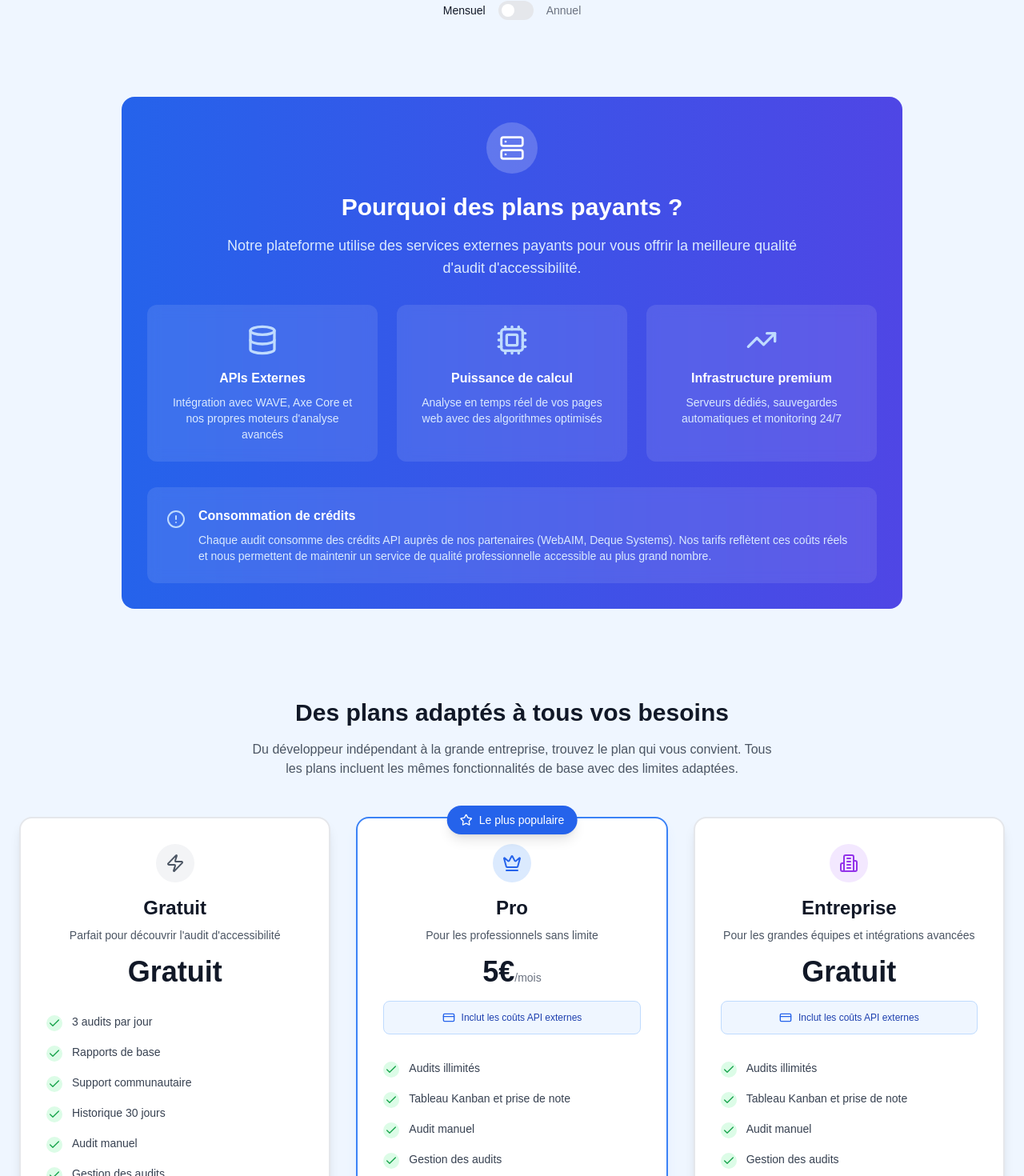
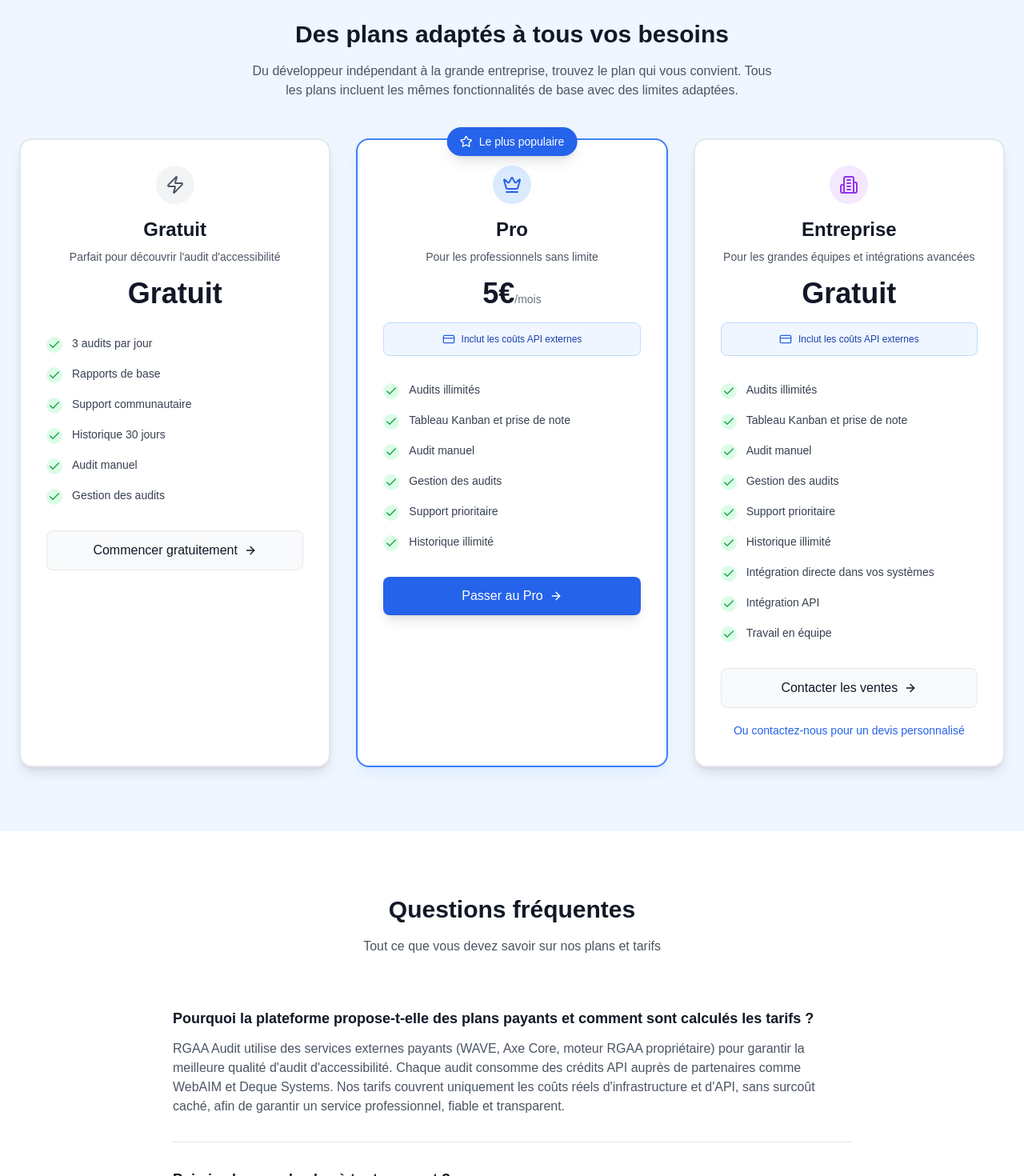
Before and after one commit to Beloic/rgaa-audit, a Next.js app: page /tarifs in a window 1280 px wide. Shown: the part 400-1870 px from the top of the page at 80% size. Built offline with nearby package versions, Linux system fonts and the light colour scheme.

Commit message:
Nettoyage page tarifs/pricing : suppression des blocs explicatifs et intégration dans la FAQ (API, crédits, transparence)

```diff
--- a/src/app/pricing/page.tsx
+++ b/src/app/pricing/page.tsx
@@ -70,97 +70,12 @@ export default function PricingPage() {
           <h1 className="text-4xl md:text-6xl font-bold text-gray-900 mb-6">
             Tarification simple et
             <span className="text-blue-600"> transparente</span>
-            <span className="text-xs block mt-2 text-gray-500">Mise à jour: 2024-12-29</span>
           </h1>
 
           <p className="text-xl text-gray-600 mb-8 max-w-3xl mx-auto">
             Choisissez le plan qui correspond à vos besoins. Commencez gratuitement,
             évoluez quand vous voulez, annulez à tout moment.
           </p>
-
-          {/* Toggle Mensuel/Annuel */}
-          <div className="flex items-center justify-center space-x-4 mb-12">
-            <span className={`text-sm font-medium ${!isAnnual ? 'text-gray-900' : 'text-gray-500'}`}>
-              Mensuel
-            </span>
-            <button
-              onClick={() => setIsAnnual(!isAnnual)}
-              className={`relative inline-flex h-6 w-11 items-center rounded-full transition-colors focus:outline-none focus:ring-2 focus:ring-blue-500 focus:ring-offset-2 ${
-                isAnnual ? 'bg-blue-600' : 'bg-gray-200'
-              }`}
-            >
-              <span
-                className={`inline-block h-4 w-4 transform rounded-full bg-white transition-transform ${
-                  isAnnual ? 'translate-x-6' : 'translate-x-1'
-                }`}
-              />
-            </button>
-            <span className={`text-sm font-medium ${isAnnual ? 'text-gray-900' : 'text-gray-500'}`}>
-              Annuel
-            </span>
-            {isAnnual && (
-              <span className="inline-flex items-center px-2 py-1 bg-green-100 text-green-800 text-xs font-medium rounded-full">
-                -20%
-              </span>
-            )}
-          </div>
-        </div>
-      </section>
-
-      {/* Section explicative sur la consommation API */}
-      <section className="pb-16">
-        <div className="max-w-5xl mx-auto px-6">
-          <div className="bg-gradient-to-r from-blue-600 to-indigo-600 rounded-2xl p-8 text-white mb-12">
-            <div className="text-center">
-              <div className="inline-flex items-center justify-center w-16 h-16 bg-white/20 rounded-full mb-6">
-                <Server className="w-8 h-8 text-white" />
-              </div>
-              <h2 className="text-2xl md:text-3xl font-bold mb-4">
-                Pourquoi des plans payants ?
-              </h2>
-              <p className="text-blue-100 text-lg mb-8 max-w-3xl mx-auto">
-                Notre plateforme utilise des services externes payants pour vous offrir la meilleure qualité d'audit d'accessibilité.
-              </p>
-            </div>
-
-            <div className="grid md:grid-cols-3 gap-6">
-              <div className="bg-white/10 backdrop-blur rounded-xl p-6 text-center">
-                <Database className="w-10 h-10 text-blue-200 mx-auto mb-4" />
-                <h3 className="font-semibold mb-2">APIs Externes</h3>
-                <p className="text-blue-100 text-sm">
-                  Intégration avec WAVE, Axe Core et nos propres moteurs d'analyse avancés
-                </p>
-              </div>
-              <div className="bg-white/10 backdrop-blur rounded-xl p-6 text-center">
-                <Cpu className="w-10 h-10 text-blue-200 mx-auto mb-4" />
-                <h3 className="font-semibold mb-2">Puissance de calcul</h3>
-                <p className="text-blue-100 text-sm">
-                  Analyse en temps réel de vos pages web avec des algorithmes optimisés
-                </p>
-              </div>
-              <div className="bg-white/10 backdrop-blur rounded-xl p-6 text-center">
-                <TrendingUp className="w-10 h-10 text-blue-200 mx-auto mb-4" />
-                <h3 className="font-semibold mb-2">Infrastructure premium</h3>
-                <p className="text-blue-100 text-sm">
-                  Serveurs dédiés, sauvegardes automatiques et monitoring 24/7
-                </p>
-              </div>
-            </div>
-
-            <div className="mt-8 bg-white/10 backdrop-blur rounded-xl p-6">
-              <div className="flex items-start space-x-4">
-                <AlertCircle className="w-6 h-6 text-blue-200 flex-shrink-0 mt-1" />
-                <div>
-                  <h4 className="font-semibold mb-2">Consommation de crédits</h4>
-                  <p className="text-blue-100 text-sm">
-                    Chaque audit consomme des crédits API auprès de nos partenaires (WebAIM, Deque Systems).
-                    Nos tarifs reflètent ces coûts réels et nous permettent de maintenir un service de qualité professionnelle
-                    accessible au plus grand nombre.
-                  </p>
-                </div>
-              </div>
-            </div>
-          </div>
         </div>
       </section>
 
@@ -305,16 +220,6 @@ export default function PricingPage() {
               );
             })}
           </div>
-
-          {/* Note sur la transparence des coûts */}
-          <div className="mt-12 bg-gray-50 rounded-xl p-6 text-center">
-            <h3 className="font-semibold text-gray-900 mb-2">Transparence totale sur nos coûts</h3>
-            <p className="text-gray-600 text-sm max-w-3xl mx-auto">
-              Contrairement à d'autres solutions, nous vous donnons accès aux meilleurs outils d'audit d'accessibilité
-              (WAVE, Axe Core, moteur RGAA propriétaire) sans vous faire payer le prix fort. Nos tarifs couvrent
-              uniquement les coûts réels d'infrastructure et d'APIs externes.
-            </p>
-          </div>
         </div>
       </section>
 
@@ -333,12 +238,10 @@ export default function PricingPage() {
           <div className="space-y-8">
             <div className="border-b border-gray-200 pb-8">
               <h3 className="text-lg font-semibold text-gray-900 mb-3">
-                Pourquoi proposez-vous des plans payants ?
+                Pourquoi la plateforme propose-t-elle des plans payants et comment sont calculés les tarifs ?
               </h3>
               <p className="text-gray-600">
-                Notre plateforme utilise des APIs externes payantes (WAVE de WebAIM, Axe Core de Deque Systems)
-                et nécessite une infrastructure robuste pour traiter les audits en temps réel. Nos tarifs
-                reflètent ces coûts réels et nous permettent de vous offrir le meilleur service possible.
+                RGAA Audit utilise des services externes payants (WAVE, Axe Core, moteur RGAA propriétaire) pour garantir la meilleure qualité d'audit d'accessibilité. Chaque audit consomme des crédits API auprès de partenaires comme WebAIM et Deque Systems. Nos tarifs couvrent uniquement les coûts réels d'infrastructure et d'API, sans surcoût caché, afin de garantir un service professionnel, fiable et transparent.
               </p>
             </div>
 
--- a/src/app/tarifs/page.tsx
+++ b/src/app/tarifs/page.tsx
@@ -70,97 +70,12 @@ export default function TarifsPage() {
           <h1 className="text-4xl md:text-6xl font-bold text-gray-900 mb-6">
             Tarification simple et
             <span className="text-blue-600"> transparente</span>
-            <span className="text-xs block mt-2 text-gray-500">Mise à jour: 2024-12-29</span>
           </h1>
 
           <p className="text-xl text-gray-600 mb-8 max-w-3xl mx-auto">
             Choisissez le plan qui correspond à vos besoins. Commencez gratuitement,
             évoluez quand vous voulez, annulez à tout moment.
           </p>
-
-          {/* Toggle Mensuel/Annuel */}
-          <div className="flex items-center justify-center space-x-4 mb-12">
-            <span className={`text-sm font-medium ${!isAnnual ? 'text-gray-900' : 'text-gray-500'}`}>
-              Mensuel
-            </span>
-            <button
-              onClick={() => setIsAnnual(!isAnnual)}
-              className={`relative inline-flex h-6 w-11 items-center rounded-full transition-colors focus:outline-none focus:ring-2 focus:ring-blue-500 focus:ring-offset-2 ${
-                isAnnual ? 'bg-blue-600' : 'bg-gray-200'
-              }`}
-            >
-              <span
-                className={`inline-block h-4 w-4 transform rounded-full bg-white transition-transform ${
-                  isAnnual ? 'translate-x-6' : 'translate-x-1'
-                }`}
-              />
-            </button>
-            <span className={`text-sm font-medium ${isAnnual ? 'text-gray-900' : 'text-gray-500'}`}>
-              Annuel
-            </span>
-            {isAnnual && (
-              <span className="inline-flex items-center px-2 py-1 bg-green-100 text-green-800 text-xs font-medium rounded-full">
-                -20%
-              </span>
-            )}
-          </div>
-        </div>
-      </section>
-
-      {/* Section explicative sur la consommation API */}
-      <section className="pb-16">
-        <div className="max-w-5xl mx-auto px-6">
-          <div className="bg-gradient-to-r from-blue-600 to-indigo-600 rounded-2xl p-8 text-white mb-12">
-            <div className="text-center">
-              <div className="inline-flex items-center justify-center w-16 h-16 bg-white/20 rounded-full mb-6">
-                <Server className="w-8 h-8 text-white" />
-              </div>
-              <h2 className="text-2xl md:text-3xl font-bold mb-4">
-                Pourquoi des plans payants ?
-              </h2>
-              <p className="text-blue-100 text-lg mb-8 max-w-3xl mx-auto">
-                Notre plateforme utilise des services externes payants pour vous offrir la meilleure qualité d'audit d'accessibilité.
-              </p>
-            </div>
-
-            <div className="grid md:grid-cols-3 gap-6">
-              <div className="bg-white/10 backdrop-blur rounded-xl p-6 text-center">
-                <Database className="w-10 h-10 text-blue-200 mx-auto mb-4" />
-                <h3 className="font-semibold mb-2">APIs Externes</h3>
-                <p className="text-blue-100 text-sm">
-                  Intégration avec WAVE, Axe Core et nos propres moteurs d'analyse avancés
-                </p>
-              </div>
-              <div className="bg-white/10 backdrop-blur rounded-xl p-6 text-center">
-                <Cpu className="w-10 h-10 text-blue-200 mx-auto mb-4" />
-                <h3 className="font-semibold mb-2">Puissance de calcul</h3>
-                <p className="text-blue-100 text-sm">
-                  Analyse en temps réel de vos pages web avec des algorithmes optimisés
-                </p>
-              </div>
-              <div className="bg-white/10 backdrop-blur rounded-xl p-6 text-center">
-                <TrendingUp className="w-10 h-10 text-blue-200 mx-auto mb-4" />
-                <h3 className="font-semibold mb-2">Infrastructure premium</h3>
-                <p className="text-blue-100 text-sm">
-                  Serveurs dédiés, sauvegardes automatiques et monitoring 24/7
-                </p>
-              </div>
-            </div>
-
-            <div className="mt-8 bg-white/10 backdrop-blur rounded-xl p-6">
-              <div className="flex items-start space-x-4">
-                <AlertCircle className="w-6 h-6 text-blue-200 flex-shrink-0 mt-1" />
-                <div>
-                  <h4 className="font-semibold mb-2">Consommation de crédits</h4>
-                  <p className="text-blue-100 text-sm">
-                    Chaque audit consomme des crédits API auprès de nos partenaires (WebAIM, Deque Systems).
-                    Nos tarifs reflètent ces coûts réels et nous permettent de maintenir un service de qualité professionnelle
-                    accessible au plus grand nombre.
-                  </p>
-                </div>
-              </div>
-            </div>
-          </div>
         </div>
       </section>
 
@@ -305,16 +220,6 @@ export default function TarifsPage() {
               );
             })}
           </div>
-
-          {/* Note sur la transparence des coûts */}
-          <div className="mt-12 bg-gray-50 rounded-xl p-6 text-center">
-            <h3 className="font-semibold text-gray-900 mb-2">Transparence totale sur nos coûts</h3>
-            <p className="text-gray-600 text-sm max-w-3xl mx-auto">
-              Contrairement à d'autres solutions, nous vous donnons accès aux meilleurs outils d'audit d'accessibilité
-              (WAVE, Axe Core, moteur RGAA propriétaire) sans vous faire payer le prix fort. Nos tarifs couvrent
-              uniquement les coûts réels d'infrastructure et d'APIs externes.
-            </p>
-          </div>
         </div>
       </section>
 
@@ -333,12 +238,10 @@ export default function TarifsPage() {
           <div className="space-y-8">
             <div className="border-b border-gray-200 pb-8">
               <h3 className="text-lg font-semibold text-gray-900 mb-3">
-                Pourquoi proposez-vous des plans payants ?
+                Pourquoi la plateforme propose-t-elle des plans payants et comment sont calculés les tarifs ?
               </h3>
               <p className="text-gray-600">
-                Notre plateforme utilise des APIs externes payantes (WAVE de WebAIM, Axe Core de Deque Systems)
-                et nécessite une infrastructure robuste pour traiter les audits en temps réel. Nos tarifs
-                reflètent ces coûts réels et nous permettent de vous offrir le meilleur service possible.
+                RGAA Audit utilise des services externes payants (WAVE, Axe Core, moteur RGAA propriétaire) pour garantir la meilleure qualité d'audit d'accessibilité. Chaque audit consomme des crédits API auprès de partenaires comme WebAIM et Deque Systems. Nos tarifs couvrent uniquement les coûts réels d'infrastructure et d'API, sans surcoût caché, afin de garantir un service professionnel, fiable et transparent.
               </p>
             </div>
 
```
